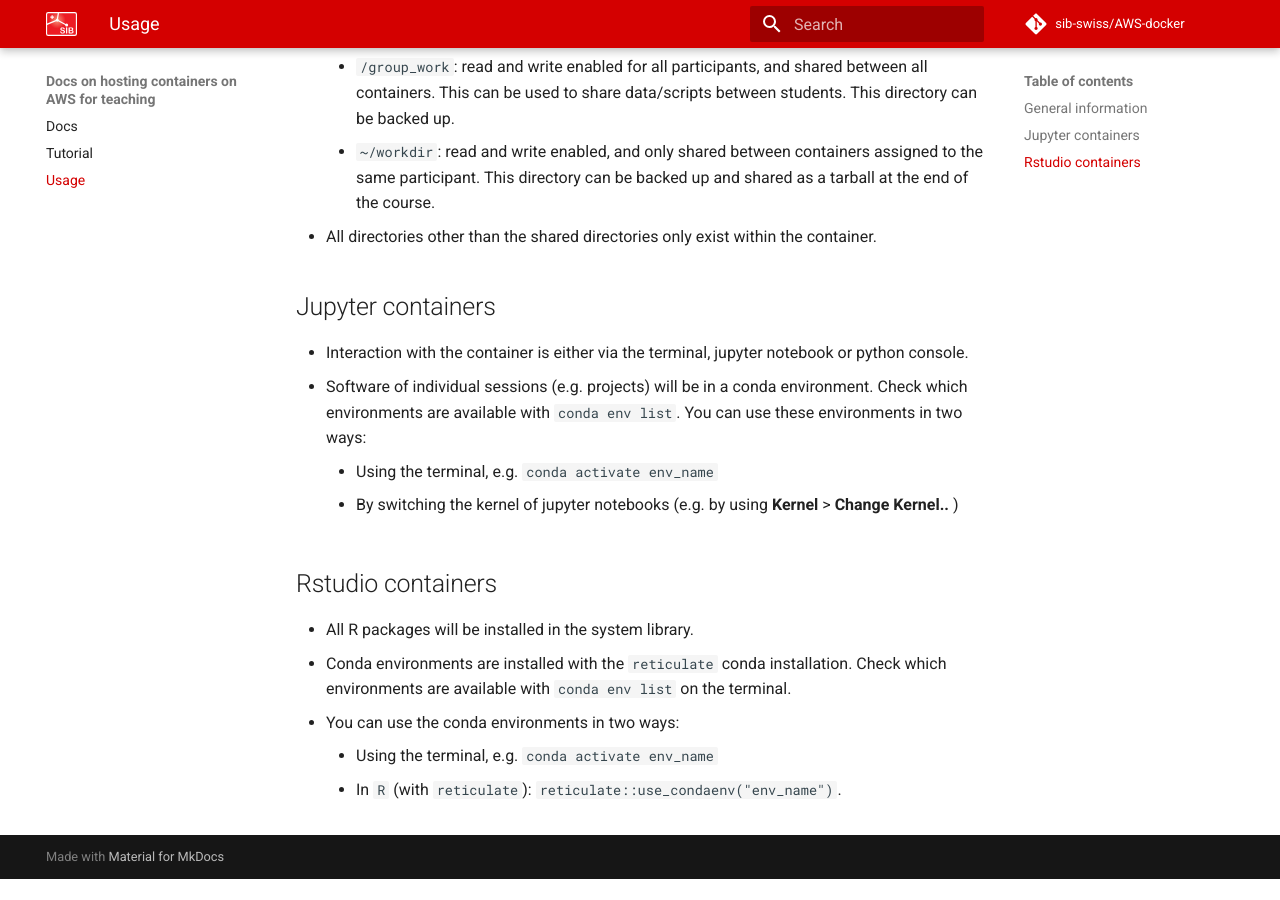
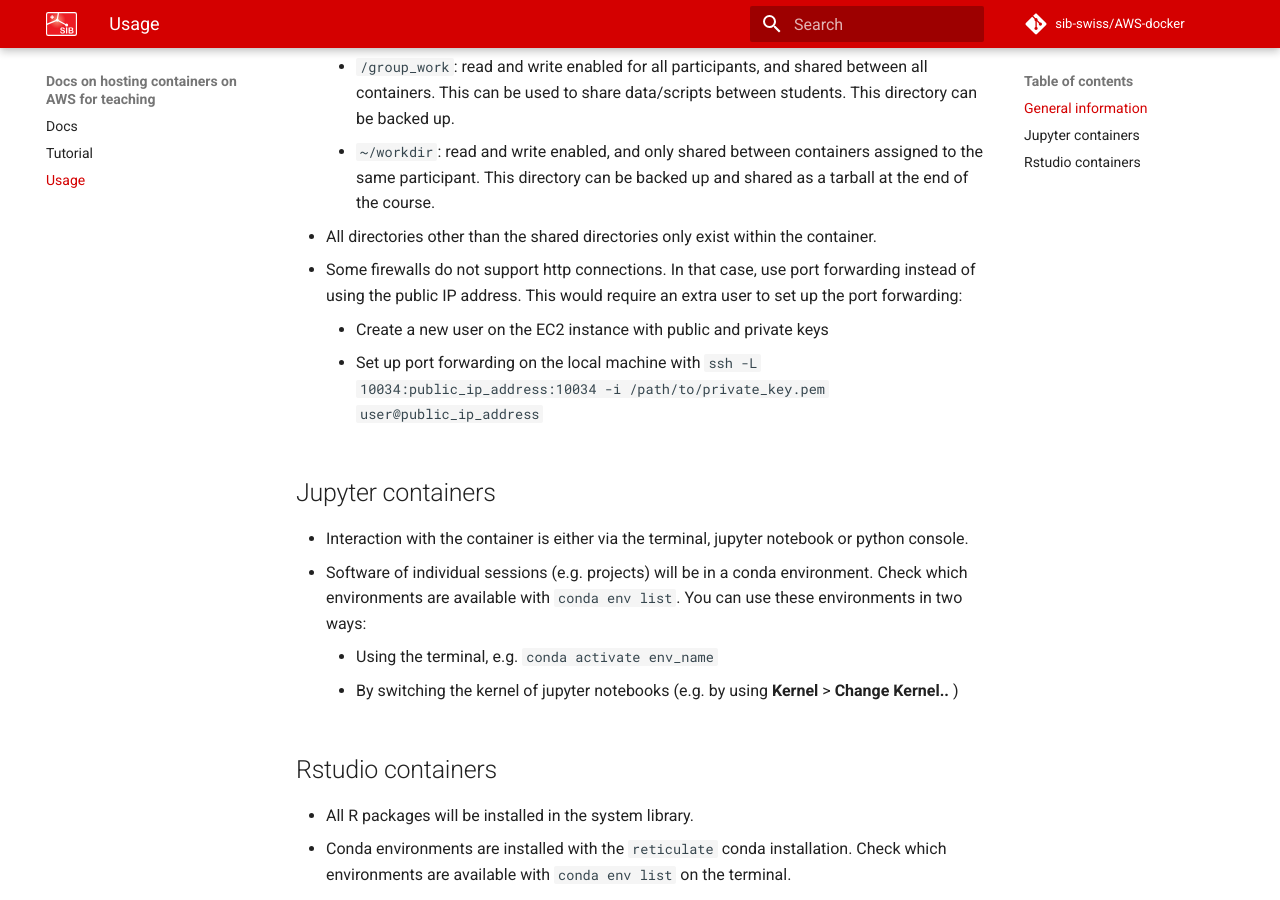
Before and after one commit to sib-swiss/AWS-docker, an MkDocs documentation site: the page built from docs/usage.md, in a window 1280 px wide and 900 px high, scrolled down 597 px. Built offline with MkDocs 1.6.1 and Material for MkDocs 9.7.7, drawn with Linux system fonts in a browser that asks for light colours; comment, search, counter and statistics services are not loaded; the version menu is left out; before the commit the page ends 1476 px from its top, so only the background shows below that.

Commit message:
adds docs for users without http access

```diff
--- a/docs/usage.md
+++ b/docs/usage.md
@@ -13,6 +13,9 @@ In this chapter there is some general information for people (e.g. teachers/cour
     - `/group_work`: read and write enabled for all participants, and shared between all containers. This can be used to share data/scripts between students. This directory can be backed up.
     - `~/workdir`: read and write enabled, and only shared between containers assigned to the same participant. This directory can be backed up and shared as a tarball at the end of the course.
 - All directories other than the shared directories only exist within the container.
+- Some firewalls do not support http connections. In that case, use port forwarding instead of using the public IP address. This would require an extra user to set up the port forwarding:
+    - Create a new user on the EC2 instance with public and private keys
+    - Set up port forwarding on the local machine with `ssh -L 10034:public_ip_address:10034 -i /path/to/private_key.pem user@public_ip_address`
 
 ## Jupyter containers
 
```
